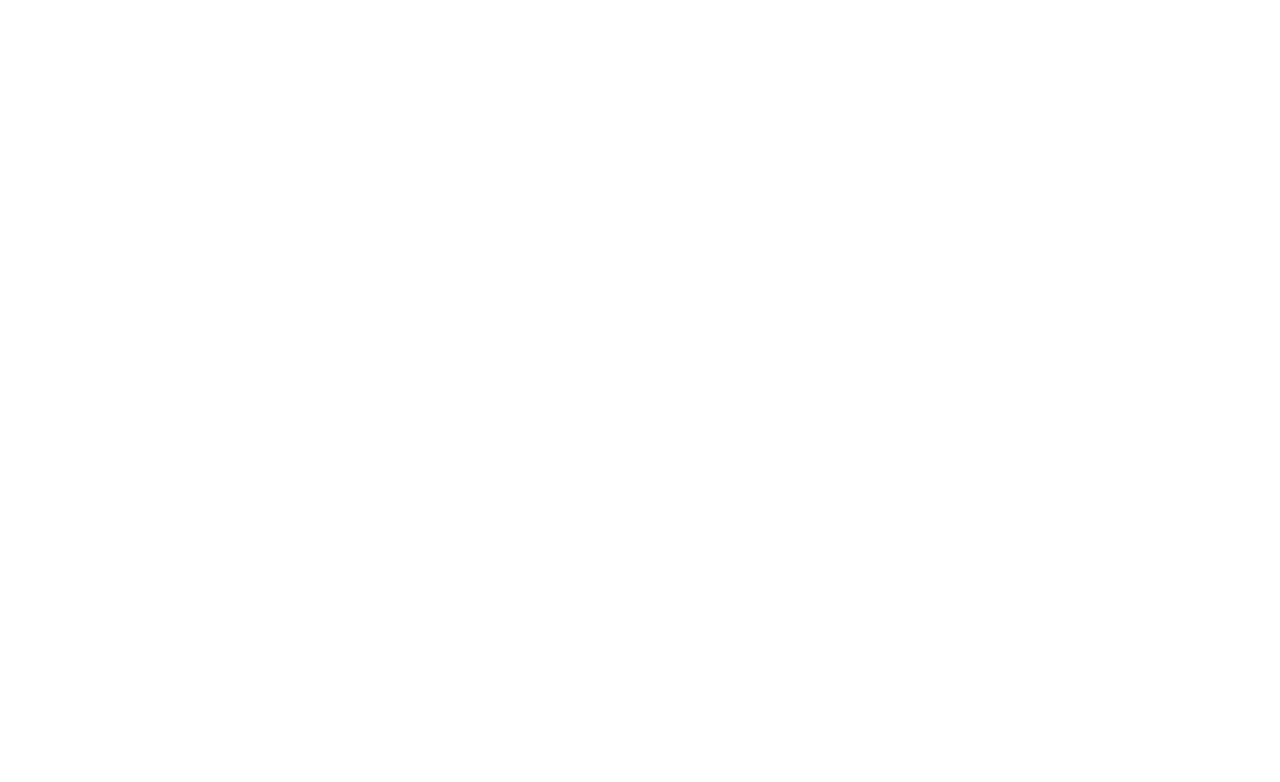
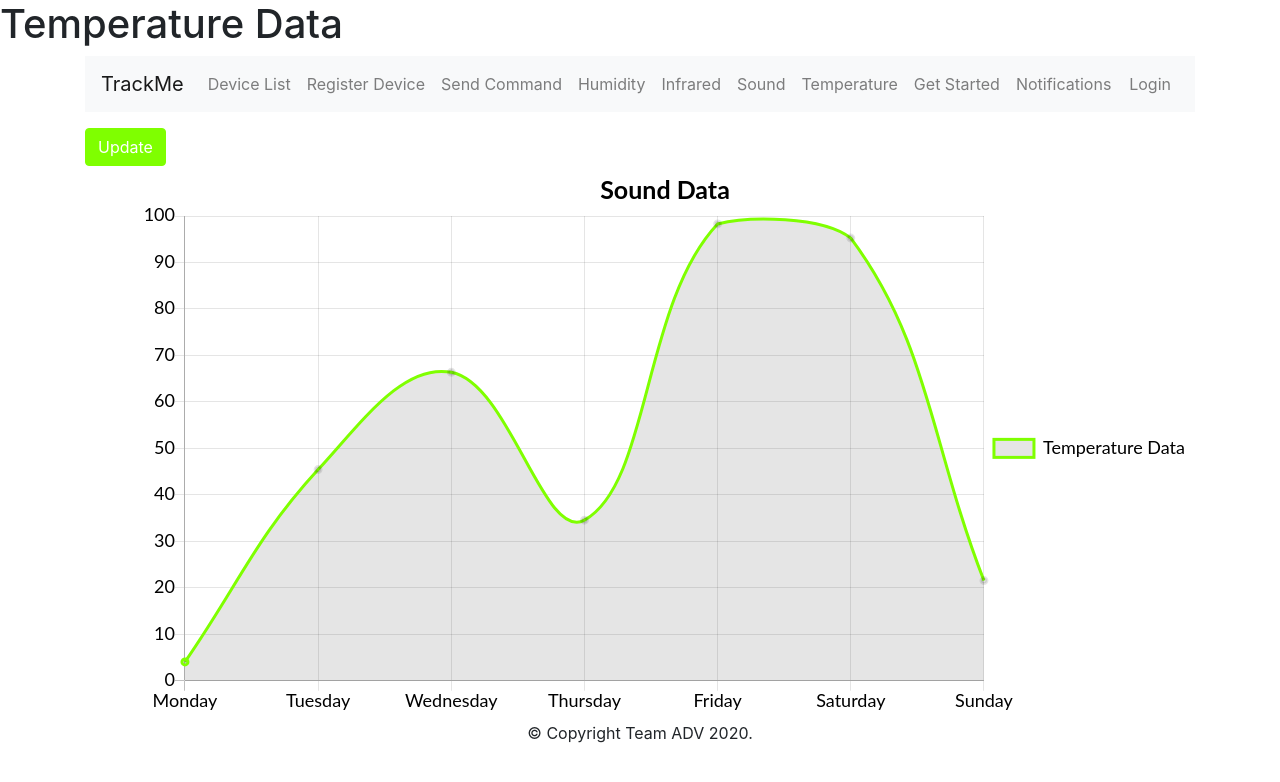
Before and after one commit to ajalaba/Baby-Monitoring-System, a website: page web/public/temp.html in a window 1280 px wide. Drawn offline with nearby package versions, Linux system fonts and the light colour scheme; no server answers.

Commit message:
Added graph representations for data

```diff
--- a/web/public/navbar.html
+++ b/web/public/navbar.html
@@ -10,8 +10,10 @@
             <a class="nav-item nav-link" href="/">Device List</a>
             <a class="nav-item nav-link" href="/register-device">Register Device</a>
             <a class="nav-item nav-link" href="/send-command">Send Command</a>
-            <a class="nav-item nav-link" href="/humid.html">Humidity Data</a>
-            <a class="nav-item nav-link" href="/infrared">Infrared Data</a>
+            <a class="nav-item nav-link" href="/humid">Humidity</a>
+            <a class="nav-item nav-link" href="/infrared">Infrared</a>
+            <a class="nav-item nav-link" href="/sound">Sound</a>
+            <a class="nav-item nav-link" href="/temp">Temperature</a>
             <a class="nav-item nav-link" href="/get-started">Get Started</a>
             <a class="nav-item nav-link" href="/notifications.html">Notifications</a>
         </div>
--- a/web/public/sound.html
+++ b/web/public/sound.html
@@ -0,0 +1,114 @@
+<!DOCTYPE html>
+<html>
+<head>
+<meta charset="utf-8" />
+<meta name="description" content="A frontend dashboard for the BabyMonitor application" />
+<meta name="ADV" content="ADV" />
+<meta name="viewport" content="width=device-width, initial-scale=1.0">
+<script src="https://cdnjs.cloudflare.com/ajax/libs/Chart.js/2.6.0/Chart.min.js"></script>
+<link rel="stylesheet"href="https://stackpath.bootstrapcdn.com/bootstrap/4.5.0/css/bootstrap.min.css" />
+<title>Sound Data</title>
+</head>
+<body>
+    <h1>Sound Data</h1>
+  <div class="container">
+    <div id="navbar"></div>
+  </div>
+  <div class="container">
+    <form>
+        <p></p>
+        <button style="background-color:darkblue; border-color: darkblue; color: white;" class="btn btn-success" onclick="updateChart()">Update</button>
+    </form>
+    <canvas id="IRChart"></canvas>
+
+  </div>
+
+
+  <script>
+    let myChart = document.getElementById('IRChart').getContext('2d');
+
+    function getData() {
+
+        return Math.random() * 100;
+    }
+
+    // Global Options
+    Chart.defaults.global.defaultFontFamily = 'Lato';
+    Chart.defaults.global.defaultFontSize = 18;
+    Chart.defaults.global.defaultFontColor = '#000';
+
+    let massPopChart = new Chart(IRChart, {
+      type:'line', // bar, horizontalBar, pie, line, doughnut, radar, polarArea
+      data:{
+        labels: ['Monday', 'Tuesday', 'Wednesday', 'Thursday', 'Friday', 'Saturday', 'Sunday'],
+          datasets:[{
+            label:'Sound Data',
+            data:[
+              getData(), getData(),getData(),getData(),getData(),getData(),getData()
+            ],
+          //backgroundColor:'green',
+          // backgroundColor:[
+          //   'rgba(0, 99, 132, 0.6)'
+            // 'rgba(0, 99, 132, 0.6)',
+            // 'rgba(0, 99, 132, 0.6)',
+            // 'rgba(0, 99, 132, 0.6)',
+            // 'rgba(0, 99, 132, 0.6)',
+            // 'rgba(0, 99, 132, 0.6)',
+            // 'rgba(0, 99, 132, 0.6)'
+          //],
+          borderWidth:3,
+          borderColor:[
+            'rgba(0, 51, 102, 0.6)'
+            // 'rgba(0, 99, 132, 0.6)',
+            // 'rgba(0, 99, 132, 0.6)',
+            // 'rgba(0, 99, 132, 0.6)',
+            // 'rgba(0, 99, 132, 0.6)',
+            // 'rgba(0, 99, 132, 0.6)',
+            // 'rgba(0, 99, 132, 0.6)'
+          ],
+          hoverBorderWidth:3,
+          hoverBorderColor:'#000'
+        }]
+      },
+      options:{
+        title:{
+          display:true,
+          text:'Sound Data',
+          fontSize:25,
+        },
+        legend:{
+          display:true,
+          position:'right',
+          labels:{
+            fontColor:'#000'
+          }
+        },
+        layout:{
+          padding:{
+            left:50,
+            right:0,
+            bottom:0,
+            top:0
+          }
+        },
+        tooltips:{
+          enabled:true
+        }
+      }
+    });
+
+    function updateChart() {
+
+        chart.data.datasets.forEach((datasets) => {
+          datasets.data.push(getData());
+        })
+        chart.update();
+    };
+
+  </script>
+  <div style="text-align: center;", id="footbar"></div>
+  <script type="text/javascript" src="https://code.jquery.com/jquery-3.5.1.min.js"></script>
+  <script type="text/javascript" src="https://stackpath.bootstrapcdn.com/bootstrap/4.5.0/js/bootstrap.min.js"></script>
+  <script src="app.js"></script>
+</body>
+</html>
--- a/web/public/temp.html
+++ b/web/public/temp.html
@@ -0,0 +1,114 @@
+<!DOCTYPE html>
+<html>
+<head>
+<meta charset="utf-8" />
+<meta name="description" content="A frontend dashboard for the BabyMonitor application" />
+<meta name="ADV" content="ADV" />
+<meta name="viewport" content="width=device-width, initial-scale=1.0">
+<script src="https://cdnjs.cloudflare.com/ajax/libs/Chart.js/2.6.0/Chart.min.js"></script>
+<link rel="stylesheet"href="https://stackpath.bootstrapcdn.com/bootstrap/4.5.0/css/bootstrap.min.css" />
+<title>Temperature Data</title>
+</head>
+<body>
+    <h1>Temperature Data</h1>
+  <div class="container">
+    <div id="navbar"></div>
+  </div>
+  <div class="container">
+    <form>
+        <p></p>
+        <button style="background-color:chartreuse; border-color: chartreuse; color: white;" class="btn btn-success" onclick="updateChart()">Update</button>
+    </form>
+    <canvas id="IRChart"></canvas>
+
+  </div>
+
+
+  <script>
+    let myChart = document.getElementById('IRChart').getContext('2d');
+
+    function getData() {
+
+        return Math.random() * 100;
+    }
+
+    // Global Options
+    Chart.defaults.global.defaultFontFamily = 'Lato';
+    Chart.defaults.global.defaultFontSize = 18;
+    Chart.defaults.global.defaultFontColor = '#000';
+
+    let massPopChart = new Chart(IRChart, {
+      type:'line', // bar, horizontalBar, pie, line, doughnut, radar, polarArea
+      data:{
+        labels: ['Monday', 'Tuesday', 'Wednesday', 'Thursday', 'Friday', 'Saturday', 'Sunday'],
+          datasets:[{
+            label:'Temperature Data',
+            data:[
+              getData(), getData(),getData(),getData(),getData(),getData(),getData()
+            ],
+          //backgroundColor:'green',
+          // backgroundColor:[
+          //   'rgba(0, 99, 132, 0.6)'
+            // 'rgba(0, 99, 132, 0.6)',
+            // 'rgba(0, 99, 132, 0.6)',
+            // 'rgba(0, 99, 132, 0.6)',
+            // 'rgba(0, 99, 132, 0.6)',
+            // 'rgba(0, 99, 132, 0.6)',
+            // 'rgba(0, 99, 132, 0.6)'
+          //],
+          borderWidth:3,
+          borderColor:[
+            'rgba(127, 255, 0, 1)'
+            // 'rgba(0, 99, 132, 0.6)',
+            // 'rgba(0, 99, 132, 0.6)',
+            // 'rgba(0, 99, 132, 0.6)',
+            // 'rgba(0, 99, 132, 0.6)',
+            // 'rgba(0, 99, 132, 0.6)',
+            // 'rgba(0, 99, 132, 0.6)'
+          ],
+          hoverBorderWidth:3,
+          hoverBorderColor:'#000'
+        }]
+      },
+      options:{
+        title:{
+          display:true,
+          text:'Sound Data',
+          fontSize:25,
+        },
+        legend:{
+          display:true,
+          position:'right',
+          labels:{
+            fontColor:'#000'
+          }
+        },
+        layout:{
+          padding:{
+            left:50,
+            right:0,
+            bottom:0,
+            top:0
+          }
+        },
+        tooltips:{
+          enabled:true
+        }
+      }
+    });
+
+    function updateChart() {
+
+        chart.data.datasets.forEach((datasets) => {
+          datasets.data.push(getData());
+        })
+        chart.update();
+    };
+
+  </script>
+  <div style="text-align: center;", id="footbar"></div>
+  <script type="text/javascript" src="https://code.jquery.com/jquery-3.5.1.min.js"></script>
+  <script type="text/javascript" src="https://stackpath.bootstrapcdn.com/bootstrap/4.5.0/js/bootstrap.min.js"></script>
+  <script src="app.js"></script>
+</body>
+</html>
--- a/web/server.js
+++ b/web/server.js
@@ -36,6 +36,12 @@ app.get('/humid', (req, res) => {
 app.get('/infrared', (req, res) => {
     res.sendFile(`${base}/infrared.html`);
 });
+app.get('/sound', (req, res) => {
+    res.sendFile(`${base}/sound.html`);
+});
+app.get('/temp', (req, res) => {
+    res.sendFile(`${base}/temp.html`);
+});
 app.get('/get-started', (req, res) => {
     res.sendFile(`${base}/get-started.html`);
 });
```
